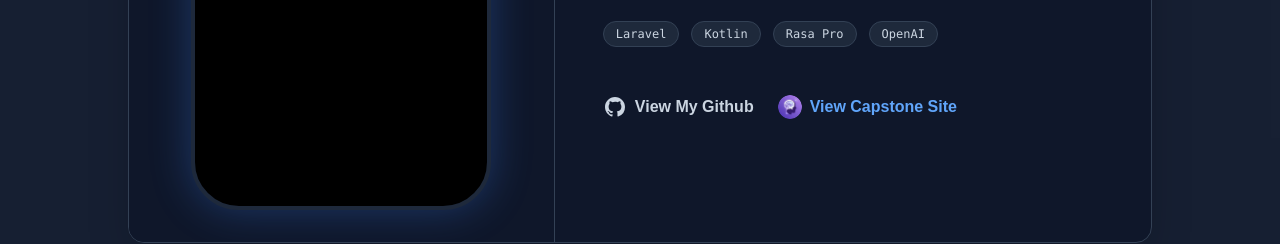
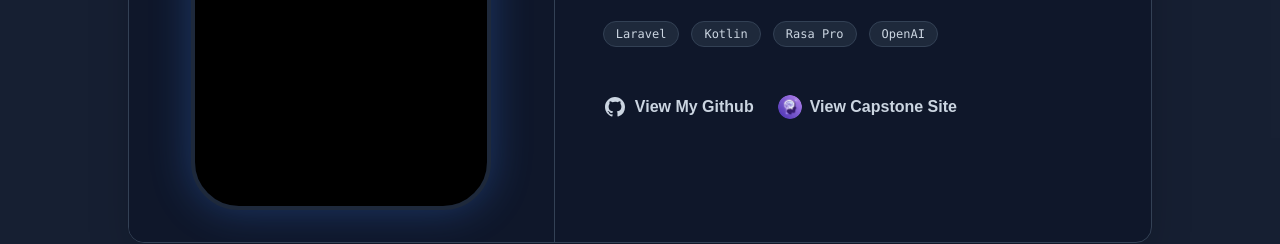
Before and after one commit to NotLowii/my-portfolio, a website: page index.html in a window 1280 px wide. Shown: the part 2403-2647 px from the top of the page. Drawn offline with nearby package versions, Linux system fonts and the light colour scheme; a script that the page names is missing.

Commit message:
Change link color for Capstone Site in index.html

```diff
--- a/index.html
+++ b/index.html
@@ -179,7 +179,7 @@
                             View My Github
                         </a>
 
-                        <a href="https://mhloucare.site/login" target="_blank" class="inline-flex items-center gap-2 text-blue-400 hover:text-blue-300 transition font-semibold">
+                        <a href="https://mhloucare.site/login" target="_blank" class="inline-flex items-center gap-2 text-slate-300 hover:text-blue-300 transition font-semibold">
                             <img src="images/logo_site.png" alt="MHLouCare Logo" class="w-6 h-6 rounded-full object-cover">
                             View Capstone Site
                         </a>
```
